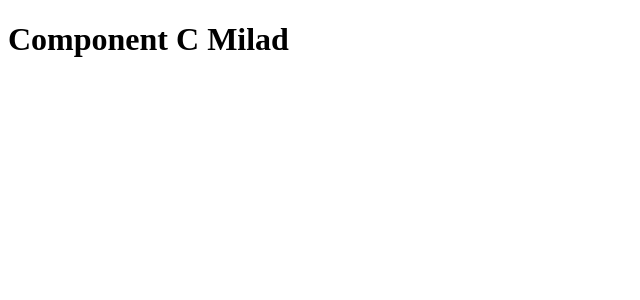
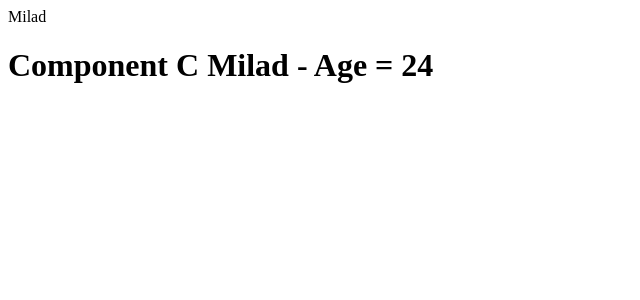
Before and after one commit to MamadTaheri/react-training, a React (Create React App) app: page / in a window 1280 px wide. Shown: the top 300 px of the page, without its empty margins (0-640 px from the left). Built offline with nearby package versions, Linux system fonts and the light colour scheme.

Commit message:
using useContent

```diff
--- a/src/App.js
+++ b/src/App.js
@@ -1,13 +1,20 @@
-import React, { useState } from 'react';
-import CompA from './components/CompA';
+import React, { useState } from "react";
+
+import CompA from "./components/CompA";
+
+export const NameContext = React.createContext();
+export const AgeContext = React.createContext();
 
 const App = () => {
-
-  const [name, setName] = useState("Milad")
+  const [name, setName] = useState("Milad");
 
   return (
     <div>
-      <CompA name={name} />
+      <NameContext.Provider value={name}>
+        <AgeContext.Provider value={24}>
+          <CompA name={name} />
+        </AgeContext.Provider>
+      </NameContext.Provider>
     </div>
   );
 };
--- a/src/components/CompA.js
+++ b/src/components/CompA.js
@@ -1,11 +1,11 @@
 import React, { useState } from 'react';
 import CompB from './CompB';
 
-const CompA = (props) => {
+const CompA = () => {
 
     return (
         <div>
-            <CompB name={props.name} />
+            <CompB />
         </div>
     );
 };
--- a/src/components/CompB.js
+++ b/src/components/CompB.js
@@ -1,10 +1,17 @@
-import React from 'react';
+import React, { useContext } from 'react';
 import CompC from './CompC';
 
-const CompB = (props) => {
+import { NameContext } from '../App';
+
+const CompB = () => {
+
+
+    const name = useContext(NameContext)
+
     return (
         <div>
-            <CompC name={props.name} />
+            {name}
+            <CompC />
 
         </div>
     );
--- a/src/components/CompC.js
+++ b/src/components/CompC.js
@@ -1,9 +1,15 @@
-import React from 'react';
+import React, { useContext } from 'react';
 
-const CompC = (props) => {
+import { NameContext, AgeContext } from '../App';
+
+const CompC = () => {
+
+    const name = useContext(NameContext)
+    const age = useContext(AgeContext)
+
     return (
         <div>
-            <h1>Component C {props.name}</h1>
+            <h1>Component C {name} - Age = {age}</h1>
         </div>
     );
 };
```
